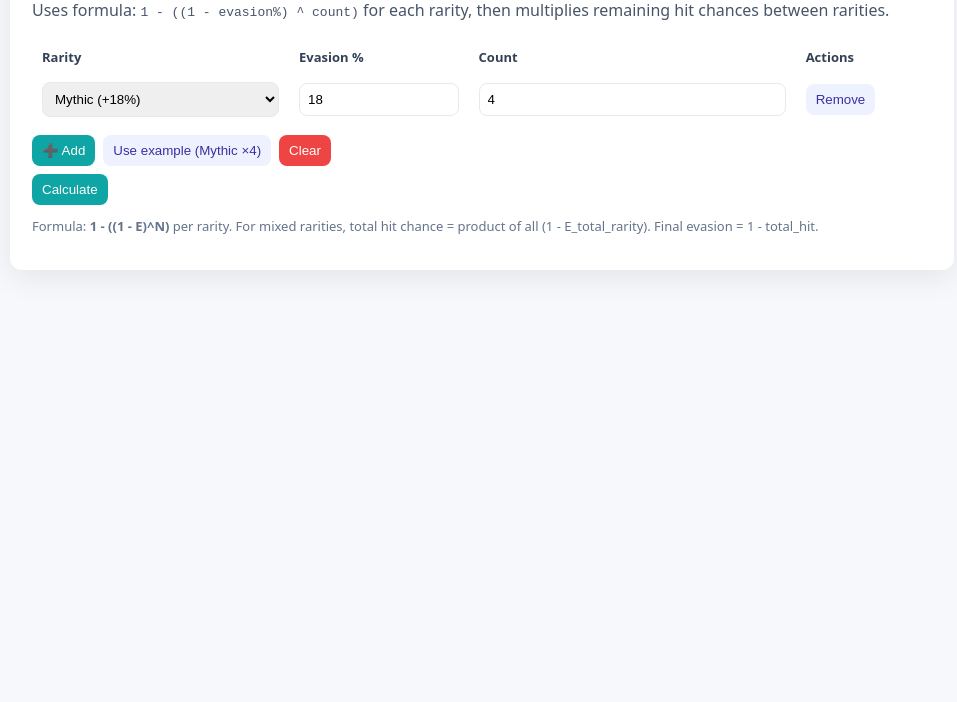
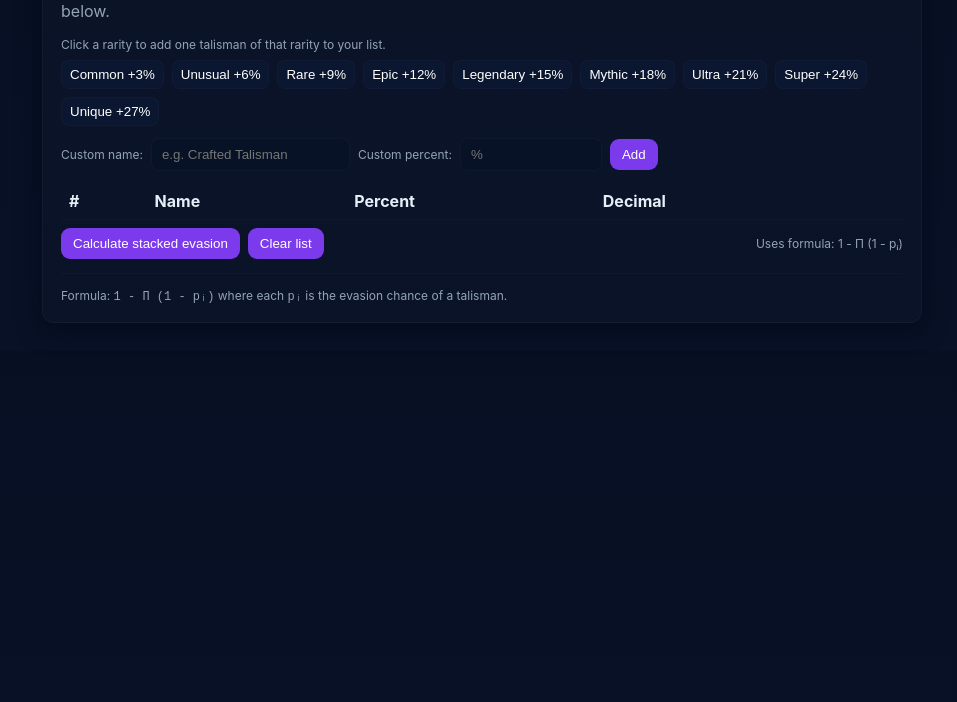
Before and after one commit to goofyssah/florr, a plain HTML site: page index.html in a window 1280 px wide. Shown: the part 98-800 px from the top of the page, without its empty margins (158-1115 px from the left). Drawn offline with Linux system fonts and the light colour scheme.

Commit message:
Revamp layout and styles for Talisman Evasion Calculator
Refactor HTML structure and styles for Talisman Evasion Calculator, improving layout and visual design.

```diff
--- a/index.html
+++ b/index.html
@@ -5,139 +5,120 @@
   <meta name="viewport" content="width=device-width,initial-scale=1" />
   <title>Talisman Evasion Calculator</title>
   <style>
-  :root{font-family:system-ui,-apple-system,Segoe UI,Roboto,'Helvetica Neue',Arial;line-height:1.4}
-  body{background:#f6f8fb;color:#0b1220;padding:28px;display:flex;justify-content:center}
-  .card{background:#fff;border-radius:12px;box-shadow:0 8px 30px rgba(11,18,32,0.08);max-width:900px;width:100%;padding:22px}
-  h1{margin:0 0 8px;font-size:22px}
-  p.lead{margin:0 0 18px;color:#475569}
-  table{width:100%;border-collapse:collapse;margin-bottom:10px}
-  th,td{padding:8px 10px;text-align:left}
-  th{font-size:13px;color:#334155}
-  input[type="number"], select{width:100%;box-sizing:border-box;padding:8px;border:1px solid #e6e9ef;border-radius:8px;}
-  button{cursor:pointer;border:0;padding:8px 10px;border-radius:8px;background:#0ea5a4;color:white}
-  button.ghost{background:#eef2ff;color:#3730a3}
-  button.danger{background:#ef4444}
-  .row-actions{display:flex;gap:8px}
-  .results{background:#f8fafc;border-radius:8px;padding:12px;margin-top:12px;border:1px dashed #e6eef6}
-  pre{background:#0b1220;color:#e6eef6;padding:12px;border-radius:8px;overflow:auto}
-  .foot{margin-top:12px;color:#64748b;font-size:13px}
+    :root{--bg:#0f1724;--card:#0b1220;--muted:#94a3b8;--accent:#7c3aed}
+    body{font-family:Inter,ui-sans-serif,system-ui,Arial;background:linear-gradient(180deg,#071023 0%, #081126 100%);color:#e6eef8;margin:0;padding:28px;}
+    .wrap{max-width:880px;margin:0 auto}
+    .card{background:linear-gradient(180deg, rgba(255,255,255,0.02), rgba(255,255,255,0.01));border:1px solid rgba(255,255,255,0.03);padding:18px;border-radius:12px;box-shadow:0 6px 24px rgba(2,6,23,0.6)}
+    h1{margin:0 0 8px 0;font-size:20px}
+    p.lead{margin:0 0 16px 0;color:var(--muted)}
+    .muted{color:var(--muted)}
+    .rarity-btn{background:#0b1630;border:1px solid rgba(255,255,255,0.025);padding:6px 8px;border-radius:8px;cursor:pointer}
+    table{width:100%;border-collapse:collapse;margin-top:12px}
+    th,td{padding:8px;border-bottom:1px solid rgba(255,255,255,0.02);text-align:left}
+    .result{font-size:18px;margin-top:12px}
+    .small{font-size:12px;color:var(--muted)}
+    .right{margin-left:auto}
+    input[type=number], input[type=text]{background:#071226;border:1px solid rgba(255,255,255,0.03);color:inherit;padding:8px 10px;border-radius:8px;min-width:120px}
+    button{background:var(--accent);border:0;padding:8px 12px;border-radius:9px;color:white;cursor:pointer}
   </style>
 </head>
 <body>
-<main class="card">
-  <h1>Talisman Evasion Stack Calculator</h1>
-  <p class="lead">Uses formula: <code>1 - ((1 - evasion%) ^ count)</code> for each rarity, then multiplies remaining hit chances between rarities.</p>
+  <div class="wrap">
+    <div class="card">
+      <h1>Talisman Evasion Calculator</h1>
+      <p class="lead">Add talismans of different rarities to calculate total stacked evasion. Percent values for rarities are included below.</p>
 
-  <table>
-    <thead>
-      <tr><th>Rarity</th><th>Evasion %</th><th>Count</th><th>Actions</th></tr>
-    </thead>
-    <tbody id="rows"></tbody>
+      <div>
+        <div class="small muted">Click a rarity to add one talisman of that rarity to your list.</div>
+        <div style="margin-top:8px;display:flex;gap:8px;flex-wrap:wrap">
+          <button class="rarity-btn" data-pct="3">Common +3%</button>
+          <button class="rarity-btn" data-pct="6">Unusual +6%</button>
+          <button class="rarity-btn" data-pct="9">Rare +9%</button>
+          <button class="rarity-btn" data-pct="12">Epic +12%</button>
+          <button class="rarity-btn" data-pct="15">Legendary +15%</button>
+          <button class="rarity-btn" data-pct="18">Mythic +18%</button>
+          <button class="rarity-btn" data-pct="21">Ultra +21%</button>
+          <button class="rarity-btn" data-pct="24">Super +24%</button>
+          <button class="rarity-btn" data-pct="27">Unique +27%</button>
+        </div>
+
+        <div style="margin-top:12px">
+          <div style="display:flex;align-items:center;gap:8px">
+            <label class="small muted">Custom name:</label>
+            <input id="customName" type="text" placeholder="e.g. Crafted Talisman" />
+            <label class="small muted">Custom percent:</label>
+            <input id="customPct" type="number" min="0" max="100" step="0.01" placeholder="%" />
+            <button id="addCustom">Add</button>
+          </div>
+
+          <table id="talismanTable">
+            <thead><tr><th>#</th><th>Name</th><th>Percent</th><th>Decimal</th><th></th></tr></thead>
+            <tbody></tbody>
           </table>
 
-  <div style="display:flex;gap:8px;flex-wrap:wrap;margin-bottom:8px">
-    <button id="addRow">➕ Add</button>
-    <button id="example" class="ghost">Use example (Mythic ×4)</button>
-    <button id="clear" class="danger">Clear</button>
+          <div style="display:flex;gap:8px;align-items:center;margin-top:8px">
+            <button id="calcList">Calculate stacked evasion</button>
+            <button id="clearList">Clear list</button>
+            <div class="right small muted">Uses formula: 1 - Π (1 - pᵢ)</div>
           </div>
 
-  <button id="calculate">Calculate</button>
-
-  <div id="output" class="results" style="display:none">
-    <div id="summary"></div>
-    <pre id="steps"></pre>
+          <div id="listResult" class="result"></div>
+        </div>
       </div>
 
-  <p class="foot">
-    Formula: <b>1 - ((1 - E)^N)</b> per rarity.
-    For mixed rarities, total hit chance = product of all (1 - E_total_rarity).
-    Final evasion = 1 - total_hit.
-  </p>
-</main>
+      <hr style="margin:14px 0;border:none;border-top:1px solid rgba(255,255,255,0.02)" />
+
+      <div class="small muted">Formula: <code>1 - Π (1 - pᵢ)</code> where each <code>pᵢ</code> is the evasion chance of a talisman.</div>
+    </div>
+  </div>
 
   <script>
-(() => {
-  const rarityValues = {
-    "Common": 3,
-    "Unusual": 6,
-    "Rare": 9,
-    "Epic": 12,
-    "Legendary": 15,
-    "Mythic": 18,
-    "Ultra": 21,
-    "Super": 24,
-    "Unique": 27
-  };
+    const toDec = p => Math.max(0, Math.min(1, Number(p) / 100 || 0));
+    const pct = x => (x*100).toFixed(4) + '%';
 
-  const rows = document.getElementById("rows");
-  const addBtn = document.getElementById("addRow");
-  const exampleBtn = document.getElementById("example");
-  const clearBtn = document.getElementById("clear");
-  const calcBtn = document.getElementById("calculate");
-  const output = document.getElementById("output");
-  const summary = document.getElementById("summary");
-  const steps = document.getElementById("steps");
+    const tableBody = document.querySelector('#talismanTable tbody');
+    let talismans = [];
 
-  function createRow(rarity = "Common", count = 1) {
-    const tr = document.createElement("tr");
-    const opts = Object.entries(rarityValues)
-      .map(([r, val]) => `<option value="${r}" ${r===rarity?"selected":""}>${r} (+${val}%)</option>`)
-      .join("");
-    tr.innerHTML = `
-      <td><select class="rarity">${opts}</select></td>
-      <td><input type="number" class="evasion" min="0" max="100" value="${rarityValues[rarity]}" step="0.01"></td>
-      <td><input type="number" class="count" min="1" value="${count}"></td>
-      <td><button class="remove ghost">Remove</button></td>
-    `;
-    rows.appendChild(tr);
-
-    tr.querySelector(".remove").addEventListener("click", ()=>tr.remove());
-    tr.querySelector(".rarity").addEventListener("change", e=>{
-      tr.querySelector(".evasion").value = rarityValues[e.target.value];
+    function renderTable(){
+      tableBody.innerHTML = '';
+      talismans.forEach((t,i)=>{
+        const tr = document.createElement('tr');
+        tr.innerHTML = `<td>${i+1}</td><td>${escapeHtml(t.name)}</td><td>${t.pct}%</td><td>${toDec(t.pct).toFixed(6)}</td><td><button data-i="${i}" class="removeBtn">Remove</button></td>`;
+        tableBody.appendChild(tr);
       });
+      document.querySelectorAll('.removeBtn').forEach(btn=>btn.addEventListener('click', e=>{
+        const i = Number(e.currentTarget.dataset.i);
+        talismans.splice(i,1);
+        renderTable();
+      }));
     }
 
-  createRow("Mythic",4);
+    function escapeHtml(s){ return s.replace(/[&<>"']/g, c=>({ '&':'&amp;','<':'&lt;','>':'&gt;','"':'&quot;',"'":"&#39;" }[c])); }
 
-  addBtn.onclick = ()=>createRow();
-  exampleBtn.onclick = ()=>{
-    rows.innerHTML="";
-    createRow("Mythic",4);
-  };
-  clearBtn.onclick = ()=>{
-    rows.innerHTML="";
-    output.style.display="none";
-  };
+    document.querySelectorAll('.rarity-btn').forEach(btn=>btn.addEventListener('click', e=>{
+      const pctVal = Number(e.currentTarget.dataset.pct);
+      talismans.push({name:`${e.currentTarget.textContent.trim()}`, pct: pctVal});
+      renderTable();
+    }));
 
-  calcBtn.onclick = ()=>{
-    const data = Array.from(rows.querySelectorAll("tr")).map(r=>{
-      return {
-        rarity: r.querySelector(".rarity").value,
-        ev: parseFloat(r.querySelector(".evasion").value)/100,
-        count: parseInt(r.querySelector(".count").value)
-      };
-    }).filter(x=>x.count>0);
+    document.getElementById('addCustom').addEventListener('click', ()=>{
+      const name = document.getElementById('customName').value.trim() || 'Custom';
+      const pctVal = Number(document.getElementById('customPct').value);
+      if (isNaN(pctVal)) { alert('Enter a numeric percent for custom talisman'); return; }
+      talismans.push({name, pct: pctVal});
+      document.getElementById('customName').value='';document.getElementById('customPct').value='';
+      renderTable();
+    });
 
-    if(!data.length) return alert("Add at least one talisman.");
+    document.getElementById('clearList').addEventListener('click', ()=>{ talismans=[]; renderTable(); document.getElementById('listResult').innerHTML='';});
 
-    let totalHitChance = 1;
-    const logs = [];
-
-    for(const t of data){
-      const indivEvasion = 1 - Math.pow(1 - t.ev, t.count);  // ← your formula
-      const indivHit = 1 - indivEvasion;
-      logs.push(`${t.rarity}: 1 - ((1 - ${t.ev.toFixed(4)}) ^ ${t.count}) = ${(indivEvasion*100).toFixed(3)}%`);
-      totalHitChance *= indivHit;
-    }
-
-    const totalEvasion = 1 - totalHitChance;
-
-    summary.innerHTML = `<strong>Total Evasion:</strong> ${(totalEvasion*100).toFixed(3)}%<br>
-                         <strong>Total Hit Chance:</strong> ${(totalHitChance*100).toFixed(3)}%`;
-    steps.textContent = logs.join("\n");
-    output.style.display="block";
-  };
-})();
+    document.getElementById('calcList').addEventListener('click', ()=>{
+      if (talismans.length===0) { document.getElementById('listResult').innerHTML = '<span class="muted">No talismans in the list.</span>'; return; }
+      let prod = 1;
+      talismans.forEach(t=>{ prod *= (1 - toDec(t.pct)); });
+      const total = 1 - prod;
+      document.getElementById('listResult').innerHTML = `Stacked evasion: <strong>${pct(total)}</strong> — based on ${talismans.length} talisman(s).`;
+    });
   </script>
 </body>
 </html>
```
Lines whose indentation alone changed are shown as unchanged.
